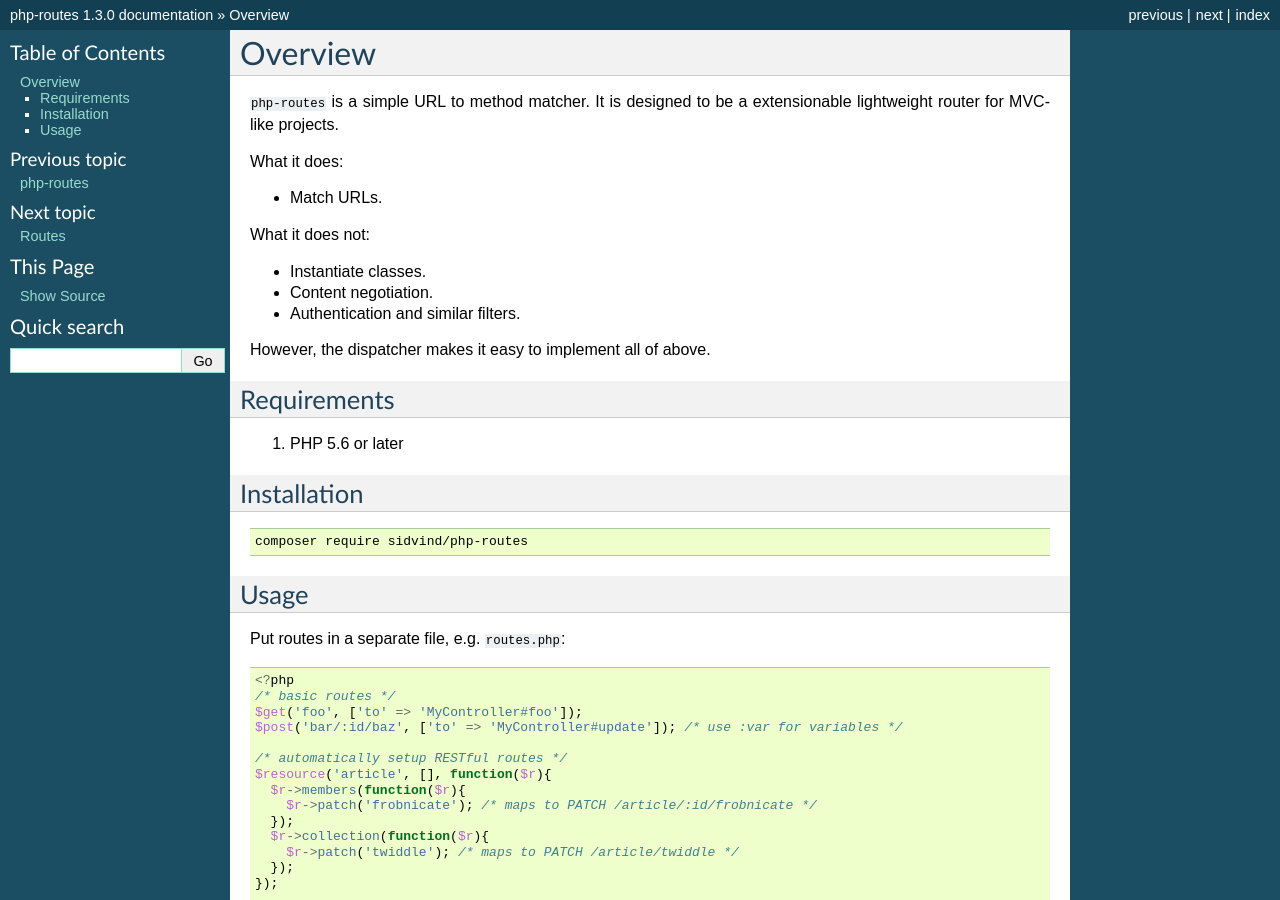
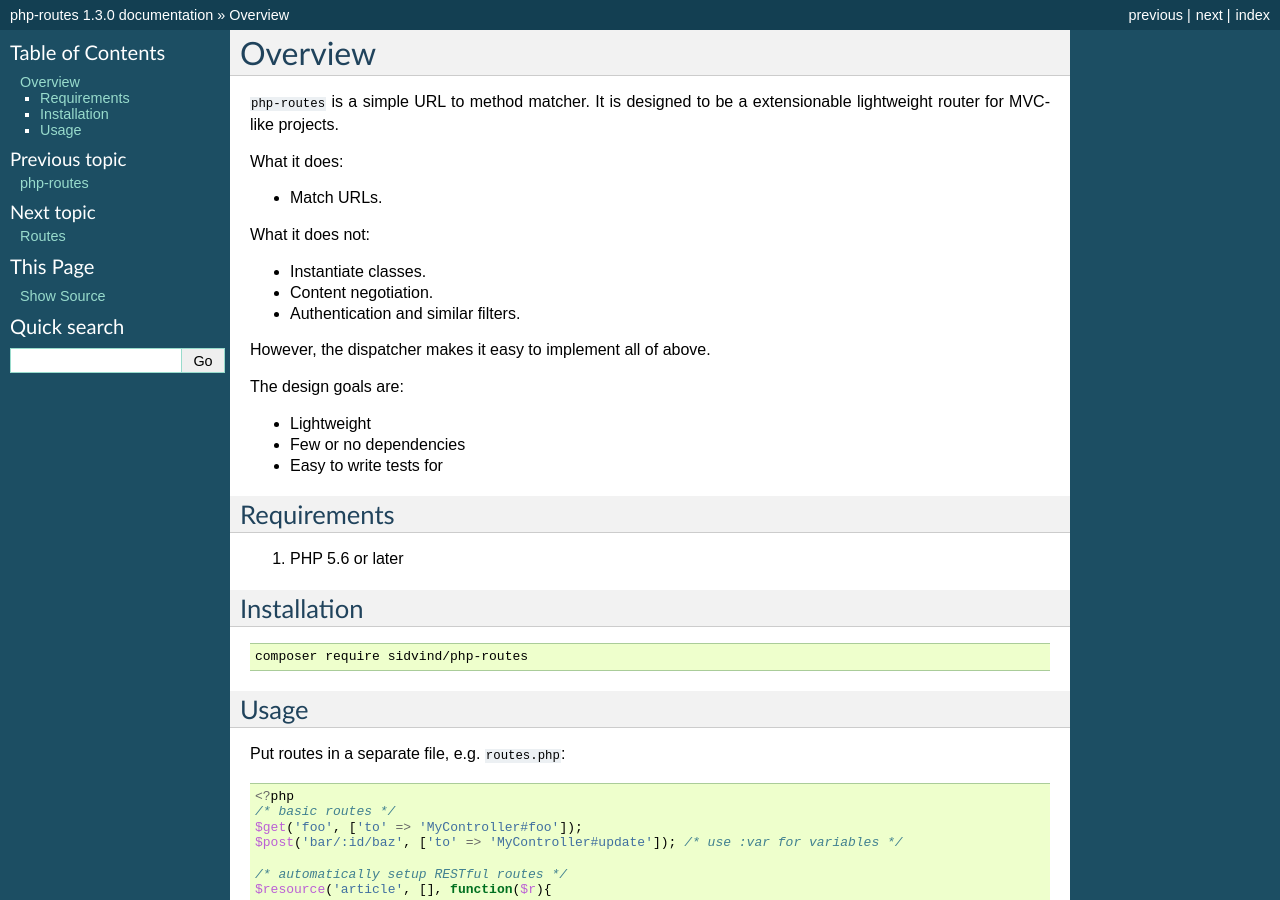
Before and after one commit to ext/php-routes, a Sphinx documentation site: the page built from docs/overview.rst, in a window 1280 px wide and 900 px high. Built offline with Sphinx 7.4.7, drawn with Linux system fonts in a browser that asks for light colours; pages that are not in the unit, such as notebooks, are missing from menus.

Commit message:
docs: note about testing

```diff
--- a/docs/overview.rst
+++ b/docs/overview.rst
@@ -16,6 +16,12 @@ What it does not:
 * Authentication and similar filters.
 
 However, the dispatcher makes it easy to implement all of above.
+
+The design goals are:
+
+* Lightweight
+* Few or no dependencies
+* Easy to write tests for
 
 Requirements
 ============
```
